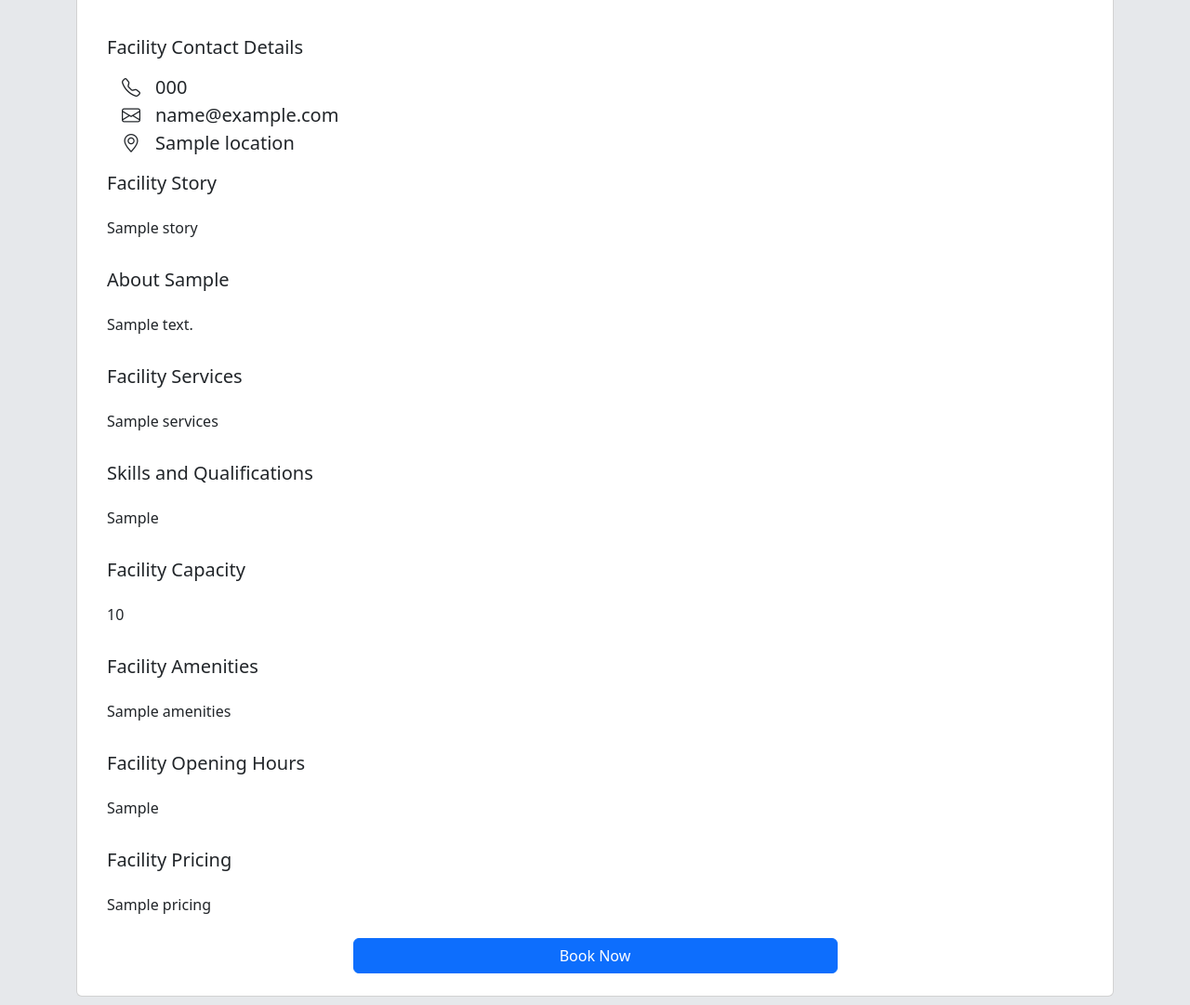
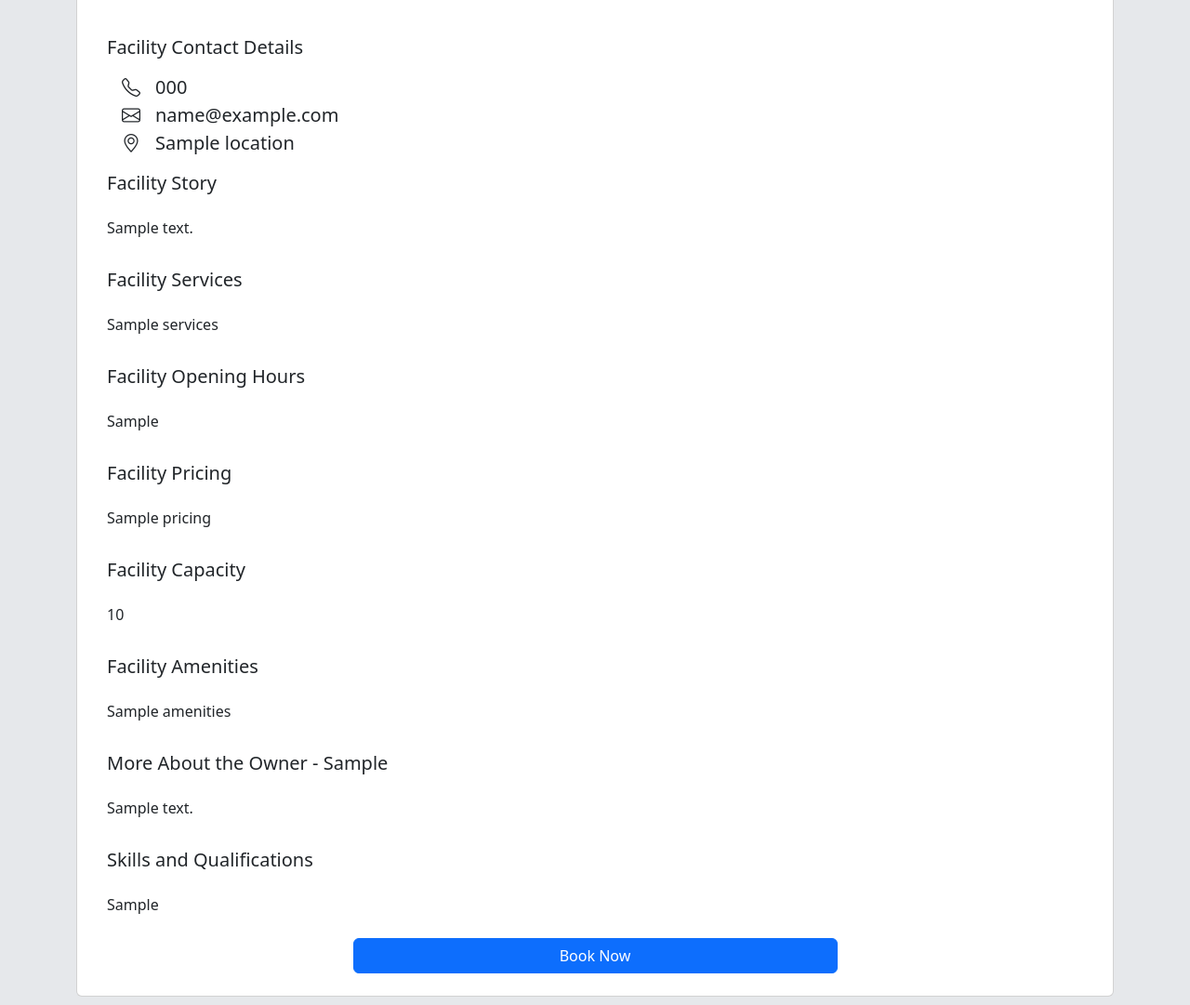
Before and after one commit to stanley-nyoni/pawsitively-booked, a Python web app: template app/templates/dog_owner/view_facility.html in a window 1280 px wide. Shown: the part 618-1699 px from the top of the page at 93% size. Run offline with Jinja, Linux system fonts and the light colour scheme; the template is opened without the code that fills it: most values are stand-ins (such as "Sample title", 1, 10 or a date in 2020); grey boxes marked "Sample" are stand-in pictures.

Commit message:
facility profile information updated - dog owner's point of view

```diff
--- a/app/templates/dog_owner/view_facility.html
+++ b/app/templates/dog_owner/view_facility.html
@@ -8,7 +8,8 @@
                 <div class="card">
                     <div class="row no-gutters  d-flex align-items-center p-2">
                         <div class="col-md-2 ps-4">
-                            <img src="{{ url_for('static', filename='images/profile_pictures/default.jpeg') }}" class="card-img img-fluid rounded-circle" alt="profile picture" style="max-width:100px">
+                            <img src="{{ url_for('static', filename='images/profile_pictures/default.jpeg') }}"
+                                class="card-img img-fluid rounded-circle" alt="profile picture" style="max-width:100px">
                         </div>
                         <div class="col-md-8">
                             <h5 class="card-title">{{ facility.name }}</h5>
@@ -43,7 +44,8 @@
                                 <span>{{ facility.location }}</span>
                             </div>
                             <div class="book-btn">
-                                <a href="{{ url_for('create_booking', facility_name=facility.name) }}" class="btn btn-primary">Book Now</a>
+                                <a href="{{ url_for('create_booking', facility_name=facility.name) }}"
+                                    class="btn btn-primary">Book Now</a>
                             </div>
                         </div>
                     </div>
@@ -57,8 +59,10 @@
                                     No images available. Please check back later.
                                 </div>
                                 <div class="col">
-                                    <a href="{{ url_for('static', filename='images/facility_images/default.jpeg') }}" data-lightbox="my-gallery">
-                                        <img src="{{ url_for('static', filename='images/facility_images/default.jpeg') }}" alt="Facility Default Image">
+                                    <a href="{{ url_for('static', filename='images/facility_images/default.jpeg') }}"
+                                        data-lightbox="my-gallery">
+                                        <img src="{{ url_for('static', filename='images/facility_images/default.jpeg') }}"
+                                            alt="Facility Default Image">
                                     </a>
                                 </div>
 
@@ -66,7 +70,8 @@
                                 {% for picture_path in facility_pictures_path %}
                                 <div class="col mb-3">
                                     <a href="{{ picture_path }}" data-lightbox="my-gallery">
-                                        <img src="{{ picture_path }}" class="img-fluid" alt="{{ facility.name }} Gallery">
+                                        <img src="{{ picture_path }}" class="img-fluid"
+                                            alt="{{ facility.name }} Gallery">
                                     </a>
                                 </div>
                                 {% endfor %}
@@ -94,18 +99,10 @@
                         </div>
                         <div class="col-md-12">
                             <h5 class="card-title p-2">Facility Story</h5>
-                            {% if facility.story %}
-                                <p class="p-2">{{ facility.story }}</p>
+                            {% if facility.about %}
+                            <p class="p-2">{{ facility.about }}</p>
                             {% else %}
                             <p class="p-2">No story available</p>
-                            {% endif %}
-                        </div>
-                        <div class="col-md-12">
-                            <h5 class="card-title p-2">About  {{ owner.first_name }}</h5>
-                            {% if owner.about %}
-                                <p class="p-2">{{ owner.about }}</p>
-                            {% else %}
-                                <p class="p-2">No information available</p>
                             {% endif %}
                         </div>
                         <div class="col-md-12">
@@ -126,11 +123,19 @@
                             {% endif %}
                         </div>
                         <div class="col-md-12">
-                            <h5 class="card-title p-2">Skills and Qualifications</h5>
-                            {% if owner.skills_and_qualifications %}
-                                <p class="p-2">{{ owner.skills_and_qualifications }}</p>
+                            <h5 class="card-title p-2">Facility Opening Hours</h5>
+                            {% if facility.opening_hours %}
+                            <p class="p-2">{{ facility.opening_hours }}</p>
                             {% else %}
-                                <p class="p-2">No skills and qualifications available</p>
+                            <p class="p-2">No opening hours available</p>
+                            {% endif %}
+                        </div>
+                        <div class="col-md-12">
+                            <h5 class="card-title p-2">Facility Pricing</h5>
+                            {% if facility.pricing %}
+                            <p class="p-2">{{ facility.pricing }}</p>
+                            {% else %}
+                            <p class="p-2">No pricing available</p>
                             {% endif %}
                         </div>
                         <div class="col-md-12">
@@ -149,24 +154,26 @@
                             <p class="p-2">No amenities available</p>
                             {% endif %}
                         </div>
+
                         <div class="col-md-12">
-                            <h5 class="card-title p-2">Facility Opening Hours</h5>
-                            {% if facility.opening_hours %}
-                                <p class="p-2">{{ facility.opening_hours }}</p>
+                            <h5 class="card-title p-2">More About the Owner - {{ owner.first_name }}</h5>
+                            {% if owner.about %}
+                            <p class="p-2">{{ owner.about }}</p>
                             {% else %}
-                                <p class="p-2">No opening hours available</p>
+                            <p class="p-2">No information available</p>
                             {% endif %}
                         </div>
                         <div class="col-md-12">
-                            <h5 class="card-title p-2">Facility Pricing</h5>
-                            {% if facility.pricing %}
-                                <p class="p-2">{{ facility.pricing }}</p>
+                            <h5 class="card-title p-2">Skills and Qualifications</h5>
+                            {% if owner.skills_and_qualifications %}
+                            <p class="p-2">{{ owner.skills_and_qualifications }}</p>
                             {% else %}
-                                <p class="p-2">No pricing available</p>
+                            <p class="p-2">No skills and qualifications available</p>
                             {% endif %}
                         </div>
                         <div class="col-6 d-grid gap-2 mx-auto">
-                            <a href="{{ url_for('create_booking', facility_name=facility.name) }}" class="btn btn-primary">Book Now</a>
+                            <a href="{{ url_for('create_booking', facility_name=facility.name) }}"
+                                class="btn btn-primary">Book Now</a>
                         </div>
                     </div>
                 </div>
--- a/app/templates/facility_owner/facilities.html
+++ b/app/templates/facility_owner/facilities.html
@@ -19,8 +19,7 @@
                                 <p><strong>Name:</strong> {{ facility.name }}</p>
                                 <p><strong>Location:</strong> {{ facility.location }}</p>
                                 <p><strong>Description:</strong> {{ facility.description }}</p>
-                                <p><strong>Created On:</strong> {{ facility.created_on }}</p>
-                                <p><strong>Bookings:</strong> {{ facility.bookings_count }}</p>
+                                <p><strong>Bookings:</strong> {{ facility.completed_bookings }}</p>
                                 <p><strong>Operating Hours:</strong> {{ facility.operating_hours }}</p>
                                 <p><strong>Pricing:</strong> {{ facility.pricing }}</p>
                                 <p><strong>Amenities:</strong> {{ facility.amenities }}</p>
```
Also changed, not shown: app/routes.py (line endings or trailing spaces). Lines whose indentation alone changed are shown as unchanged.
